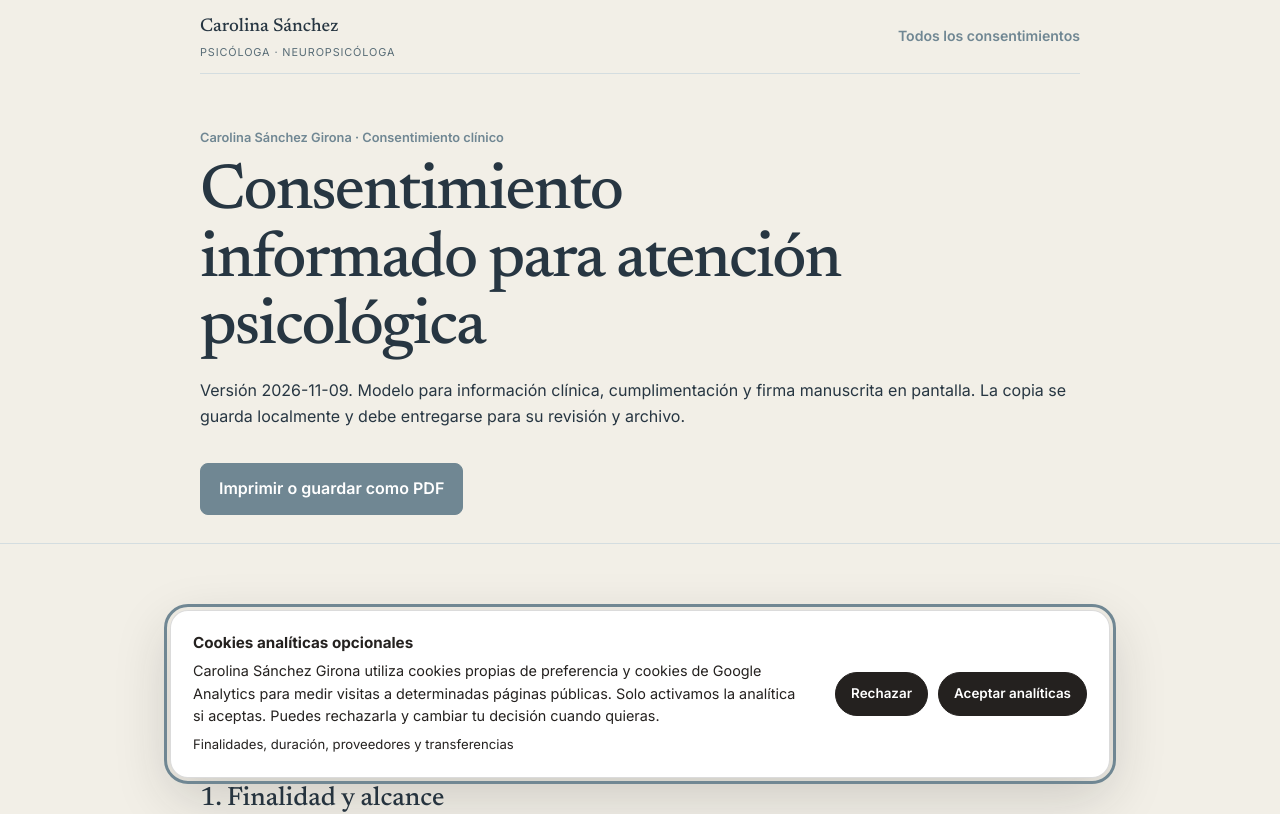
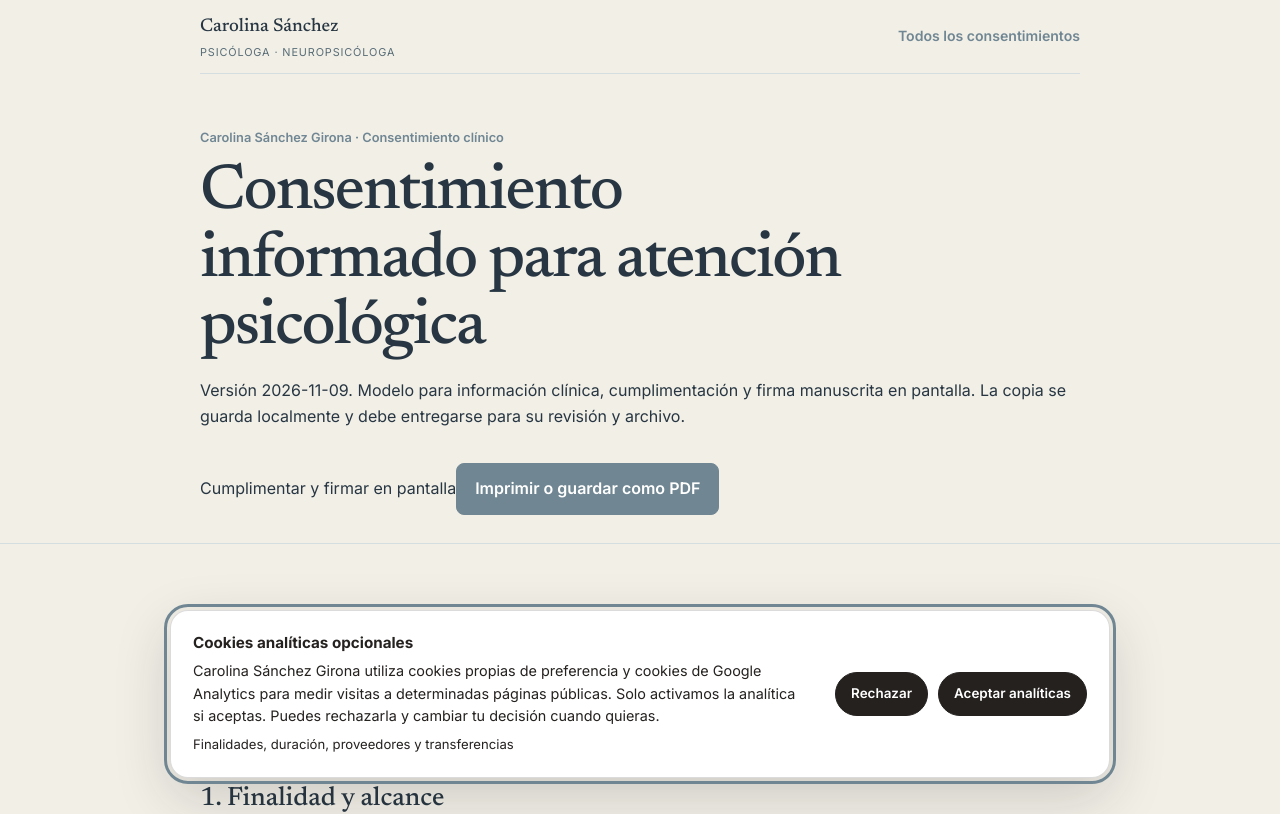
Before and after one commit to carolinasanchezgirona/Portfolio-Carolina, a Next.js app: page /consentimiento-psicologico in a window 1280 px wide. Shown: the top 814 px of the page. Built offline with nearby package versions, Linux system fonts and the light colour scheme.

Commit message:
ux: add direct link to digital consent form

```diff
--- a/app/components/clinical-consent-template.tsx
+++ b/app/components/clinical-consent-template.tsx
@@ -43,7 +43,7 @@ export default function ClinicalConsentTemplate({ kind }: { kind: Kind }) {
       <p className="legal-eyebrow">Carolina Sánchez Girona · Consentimiento clínico</p>
       <h1>{doc.title}</h1>
       <p>Versión {VERSION}. Modelo para información clínica, cumplimentación y firma manuscrita en pantalla. La copia se guarda localmente y debe entregarse para su revisión y archivo.</p>
-      <PrintLegal />
+      <div className="legal-hero-actions"><a className="legal-quick-sign" href="#firma-digital">Cumplimentar y firmar en pantalla</a><PrintLegal /></div>
     </div></section>
     <article className="legal-wrap legal-document">
       <section>
```
